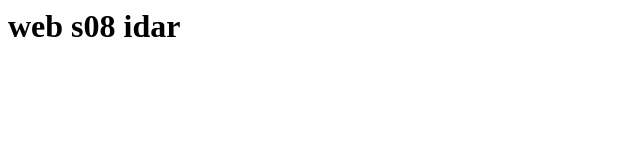
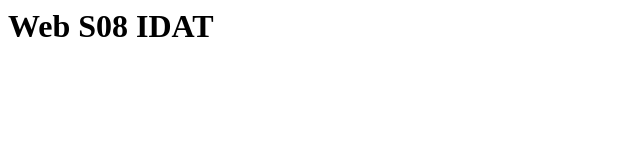
Before and after one commit to JosephLiraSurco/WEBS08, a plain HTML site: page index.html in a window 1280 px wide. Shown: the whole page, without its empty margins (0-640 px from the left). Drawn offline with Linux system fonts and the light colour scheme.

Commit message:
Update index.html

```diff
--- a/index.html
+++ b/index.html
@@ -1 +1 @@
-<h1> web s08 idar <h1>
+<h1> Web S08 IDAT <h1>
```
